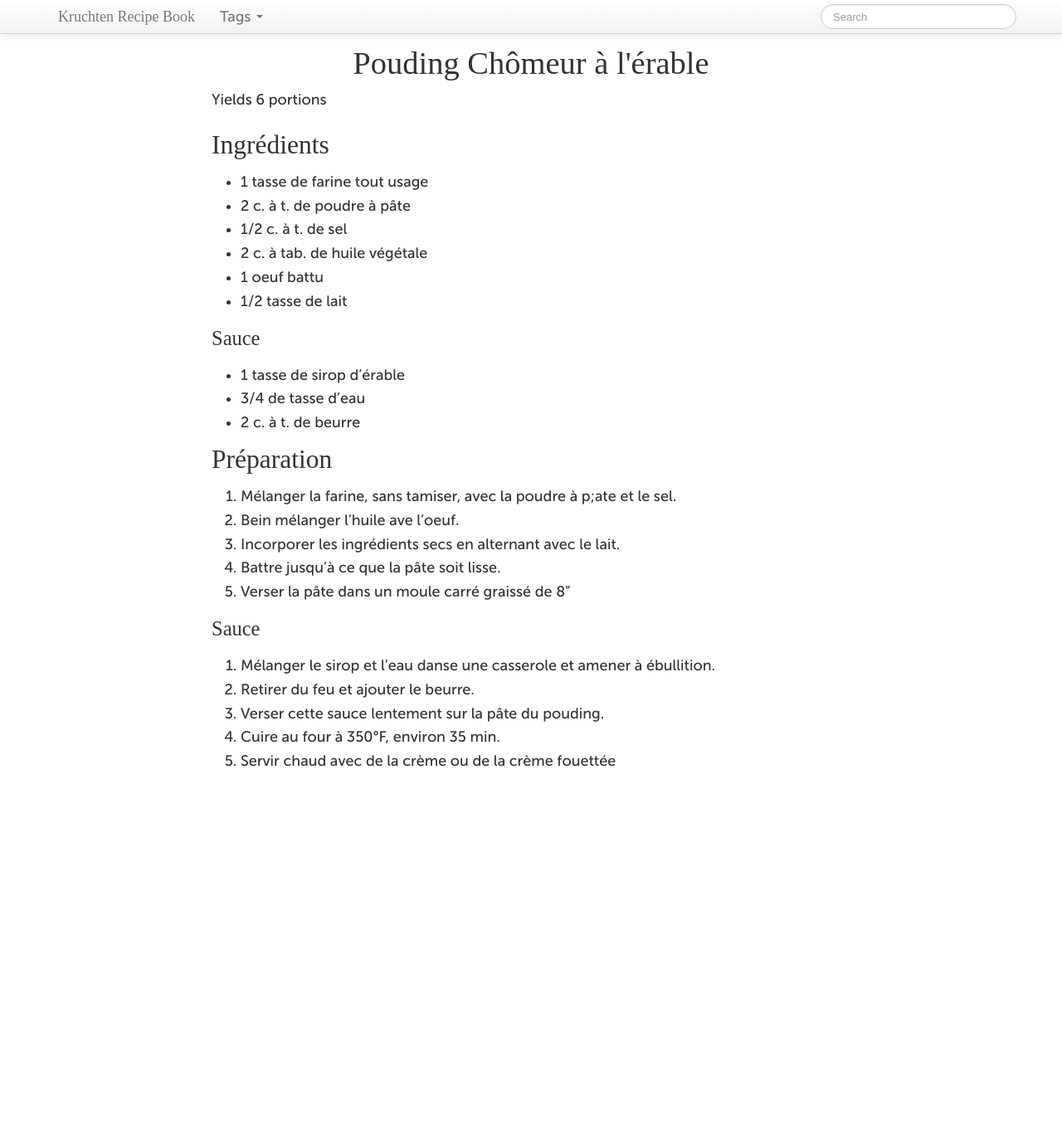
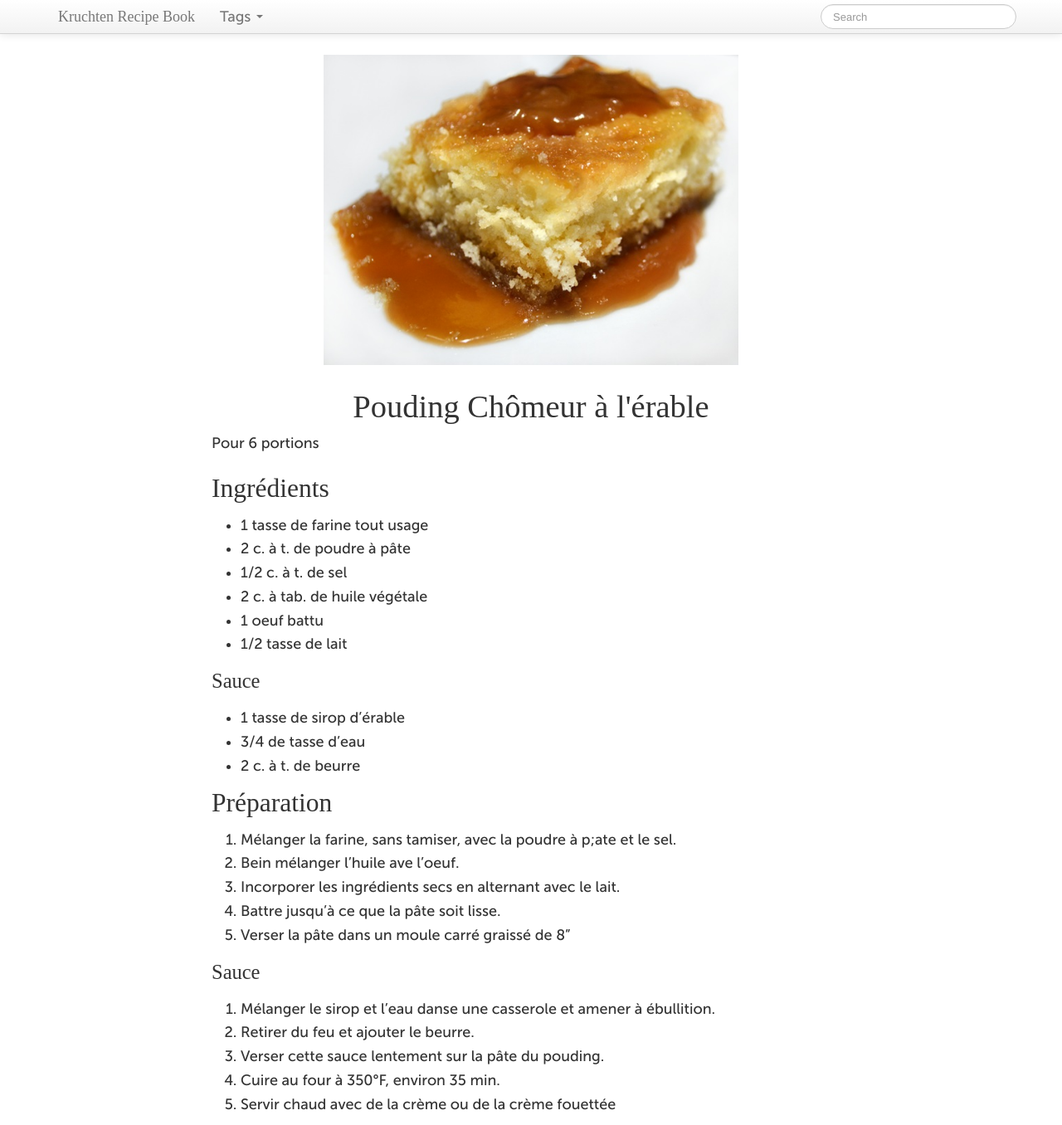
Before and after one commit to kruchten/spoon, a Jekyll site: the page built from _posts/2013-12-29-pouding-chomeur.md, in a window 1280 px wide. Shown: the whole page at 83% size. Built offline with Jekyll 4.4.1, drawn with Linux system fonts in a browser that asks for light colours; some web fonts are replaced; before the commit the page ends 942 px from its top, so only the background shows below that.

Commit message:
temp images for the ones that are missing

```diff
--- a/_posts/2013-12-29-pouding-chomeur.md
+++ b/_posts/2013-12-29-pouding-chomeur.md
@@ -1,7 +1,7 @@
 ---
 layout: recipe
 title: Pouding Chômeur à l'érable
-
+image: img/pouding-chomeur1.jpg
 tags:
     - Dessert
     - Québec
@@ -9,7 +9,7 @@ tags:
 ---
 
 
-Yields 6 portions
+Pour 6 portions
 
 ##Ingrédients
 
```
Also changed, not shown: _posts/2013-12-29-lasagnes.md (+1 -1 lines), frontimgs/lasagnes.jpg (added), frontimgs/pouding-chomeur1.jpg (added), img/lasagnes.jpg (added), img/pouding-chomeur1.jpg (added).
